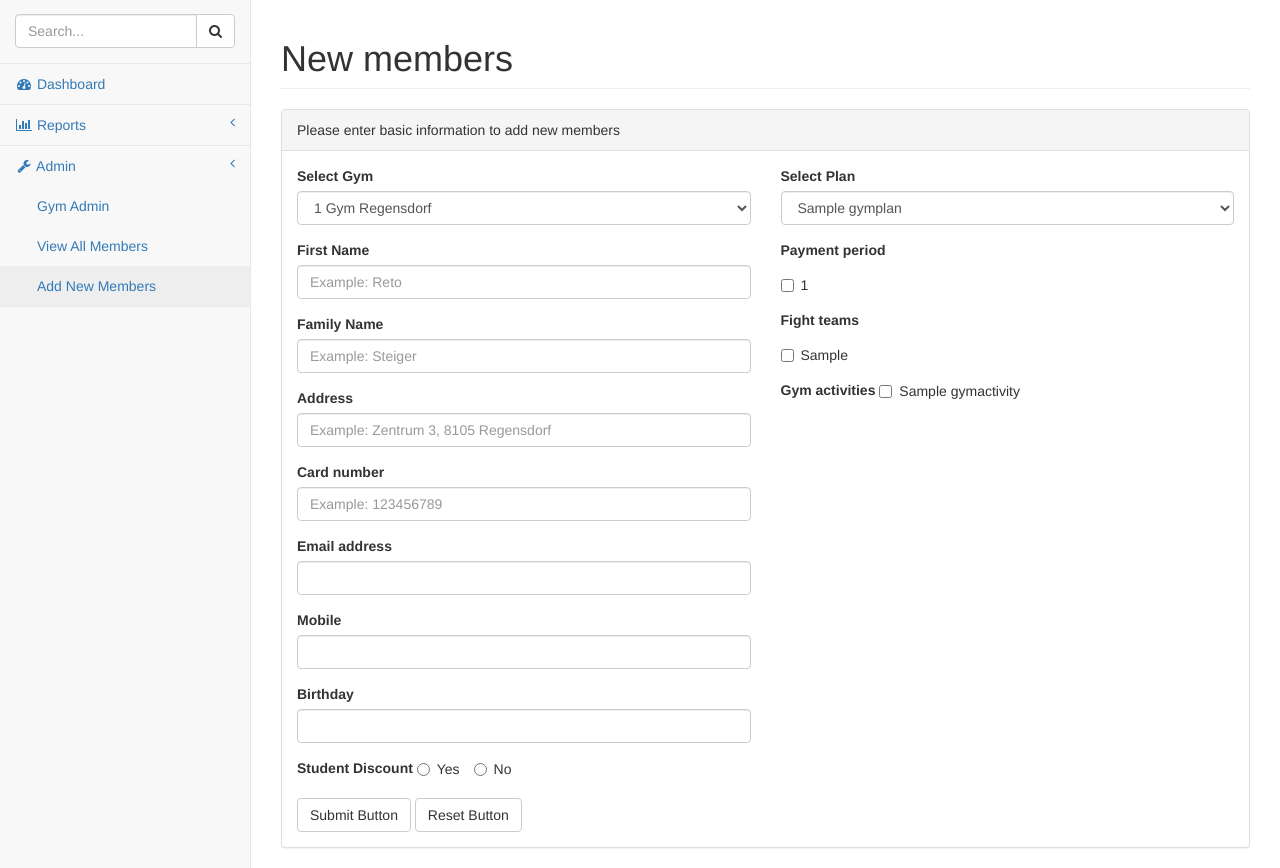
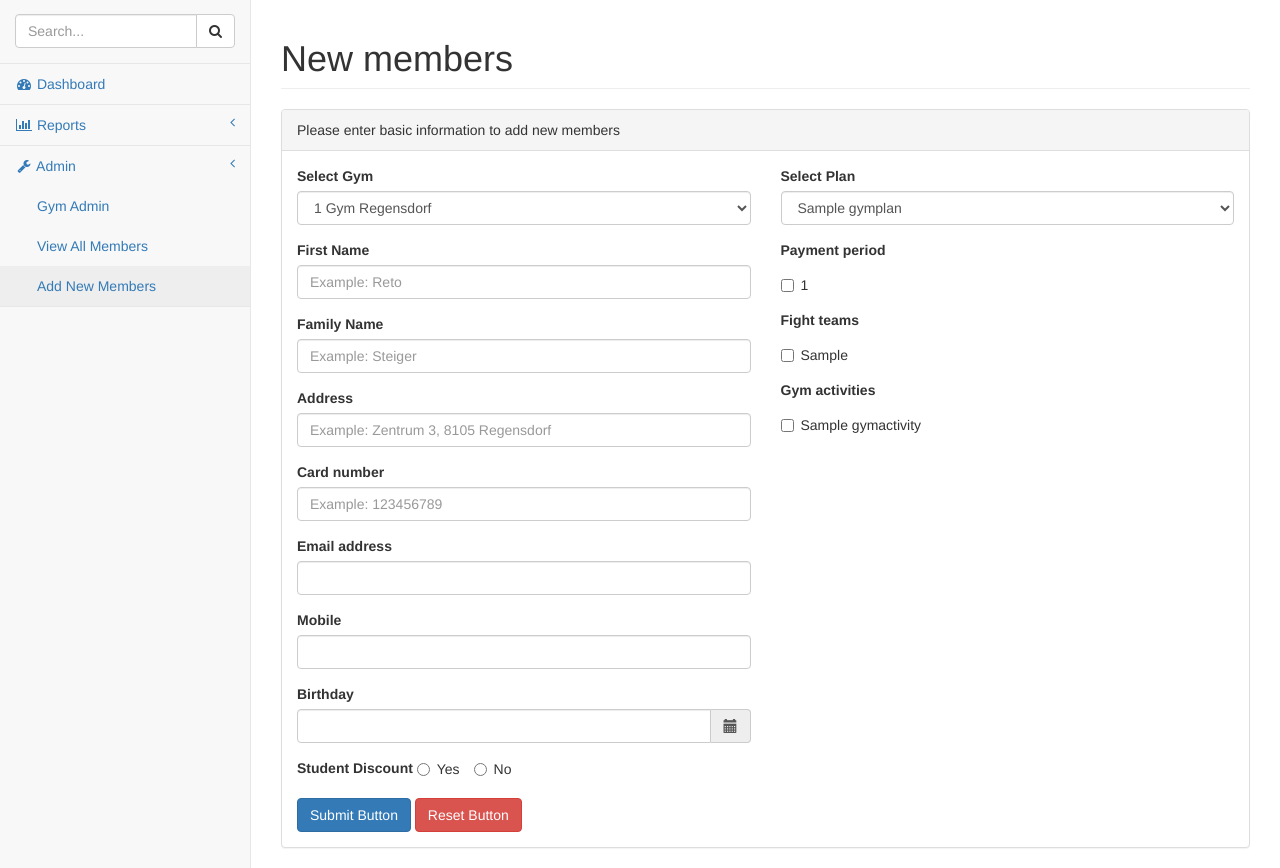
Before and after one commit to kentsay/gymadmin, a Django app: page /dashboard/add_member in a window 1280 px wide. Shown: the part 52-920 px from the top of the page. Run offline with Django 3.2, Linux system fonts and the light colour scheme; a user stored in the database is signed in; data comes from the database, SQL or seed files in the repository; tables that the repository leaves empty hold one stand-in row (values such as "Sample post"); some libraries are stand-ins or nearby versions.

Commit message:
ui tunning

```diff
--- a/dashboard/templates/dashboard/sbadmin/pages/add_member.html
+++ b/dashboard/templates/dashboard/sbadmin/pages/add_member.html
@@ -56,22 +56,18 @@
                                     </div>
                                     <div class="form-group">
                                         <label>Birthday</label>
-                                        <input class="form-control" placeholder="" name="bday">
-                                    </div>
-
-                                    <!-- <div class="form-group">
-                                        <div class='input-group date' id='datetimepicker1'>
+                                        <script type="text/javascript">
+                                            (function($) {
+                                              $('#datetimepicker').datepicker();
+                                            });
+                                        </script>
+                                        <div class='input-group date' id='datetimepicker'>
                                             <input type='text' class="form-control" />
                                             <span class="input-group-addon">
                                               <span class="glyphicon glyphicon-calendar"></span>
                                             </span>
                                         </div>
-                                        <script type="text/javascript">
-                                            $(function () {
-                                              $('#datetimepicker1').datetimepicker();
-                                            });
-                                        </script>
-                                    </div> -->
+                                    </div>
                                     <div class="form-group">
                                         <label>Student Discount</label>
                                         <label class="radio-inline">
@@ -81,8 +77,8 @@
                                             <input type="radio" name="optionsRadiosInline" id="optionsRadiosInline2" value="no">No
                                         </label>
                                     </div>
-                                    <button type="submit" class="btn btn-default" value="submit">Submit Button</button>
-                                    <button type="reset" class="btn btn-default" value="reset">Reset Button</button>
+                                    <button type="submit" class="btn btn-primary" value="submit">Submit Button</button>
+                                    <button type="reset" class="btn btn-danger" value="reset">Reset Button</button>
                                 </div>
                             <!-- /.col-lg-6 (nested) -->
                                 <div class="col-lg-6">
@@ -117,9 +113,11 @@
                                     <div class="form-group">
                                         <label>Gym activities</label>
                                         {% for activity in acitiviy_list %}
-                                        <label class="checkbox-inline">
-                                            <input type="checkbox">{{ activity.name }}
-                                        </label>
+                                            <div class="checkbox">
+                                                <label class="checkbox">
+                                                    <input type="checkbox" value="{{ activity.name }}">{{ activity.name }}
+                                                </label>
+                                            </div>
                                         {% endfor %}
                                     </div>
                                 </div>
```
